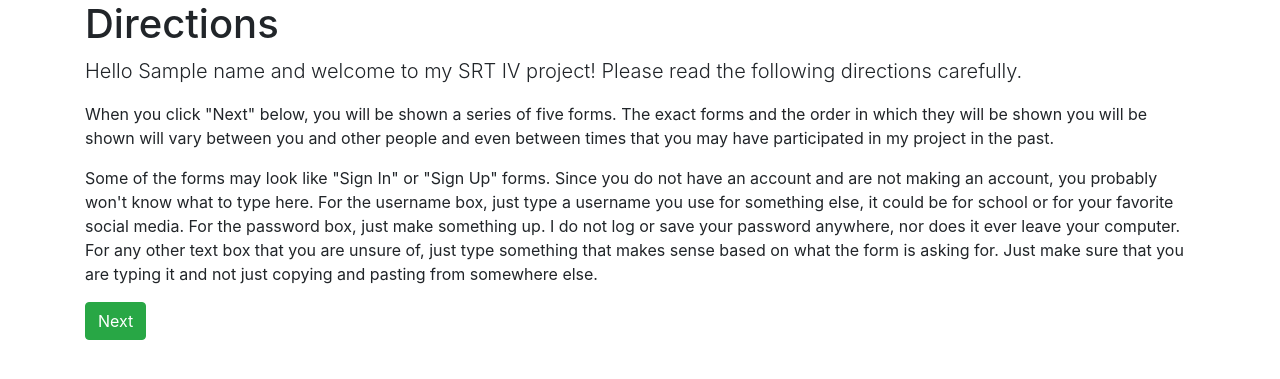
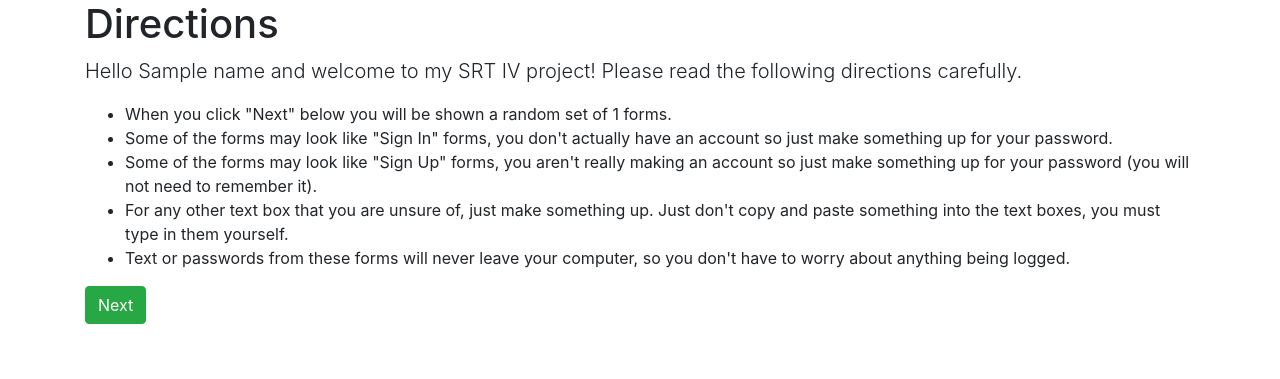
Before and after one commit to iwotastic/srt4_data_collector, a Flask app: template templates/directions.html in a window 1280 px wide. Shown: the top 379 px of the page. Run offline with Flask 2, Linux system fonts and the light colour scheme; the template is opened without the code that fills it: most values are stand-ins (such as "Sample title", 1, 10 or a date in 2020).

Commit message:
Revise directions and introduce dev mode to DatabaseManager

```diff
--- a/main.py
+++ b/main.py
@@ -94,7 +94,7 @@ def welcome():
     abort(403)
 
   session = sessions.add_session(invitee_id)
-  resp = make_response(render_template("welcome.html", invitee_desc=invitee_desc))
+  resp = make_response(render_template("welcome.html", num_forms_to_show=num_forms_to_show))
   resp.set_cookie("sessionID", session.id)
   return resp
 
--- a/templates/directions.html
+++ b/templates/directions.html
@@ -11,12 +11,13 @@
     <p class="lead">
       Hello {{ name }} and welcome to my SRT IV project! Please read the following directions carefully.
     </p>
-    <p>
-      When you click "Next" below, you will be shown a series of five forms. The exact forms and the order in which they will be shown you will be shown will vary between you and other people and even between times that you may have participated in my project in the past.
-    </p>
-    <p>
-      Some of the forms may look like "Sign In" or "Sign Up" forms. Since you do not have an account and are not making an account, you probably won't know what to type here. For the username box, just type a username you use for something else, it could be for school or for your favorite social media. For the password box, just make something up. I do not log or save your password anywhere, nor does it ever leave your computer. For any other text box that you are unsure of, just type something that makes sense based on what the form is asking for. Just make sure that you are typing it and not just copying and pasting from somewhere else.
-    </p>
+    <ul>
+      <li>When you click "Next" below you will be shown a random set of {{ num_forms_to_show }} forms.</li>
+      <li>Some of the forms may look like "Sign In" forms, you don't actually have an account so just make something up for your password.</li>
+      <li>Some of the forms may look like "Sign Up" forms, you aren't really making an account so just make something up for your password (you will not need to remember it).</li>
+      <li>For any other text box that you are unsure of, just make something up. Just don't copy and paste something into the text boxes, you must type in them yourself.</li>
+      <li>Text or passwords from these forms will never leave your computer, so you don't have to worry about anything being logged.</li>
+    </ul>
 
     <button id="next" class="btn btn-success">Next</button>
   </div>
--- a/templates/welcome.html
+++ b/templates/welcome.html
@@ -8,10 +8,6 @@
 <body>
   <div class="container">
     <h1>Welcome to Ian's SRT IV project</h1>
-    <p>
-      Hello! Based on the link you clicked, you were invited from <mark>{{ invitee_desc }}</mark>. If this does not seem accurate, please close this browser window and double check that you clicked the correct link.
-    </p>
-
     <p>
       Before we continue, please enter your name (first and last) below, this will help me identify your submission and ensure that it does not get discarded.
     </p>
```
Also changed, not shown: db_manager.py (+18 -6 lines).
